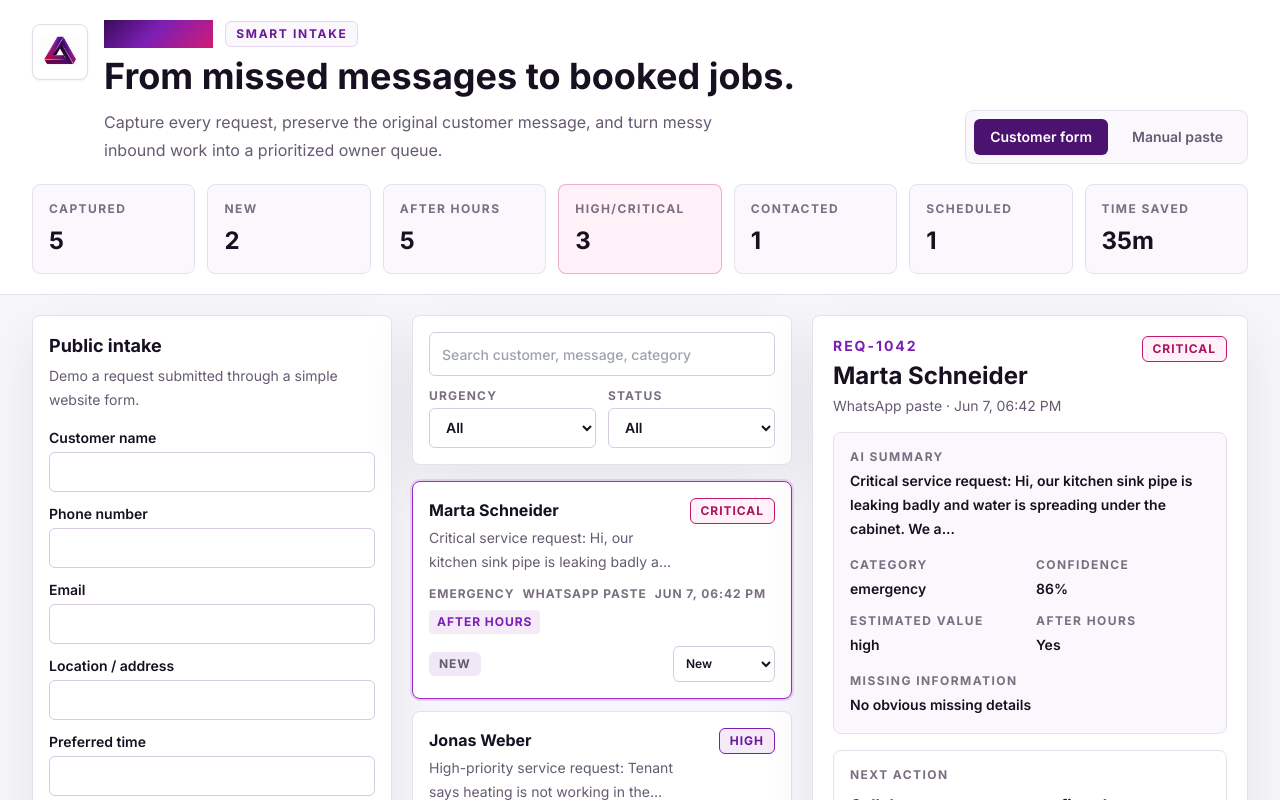
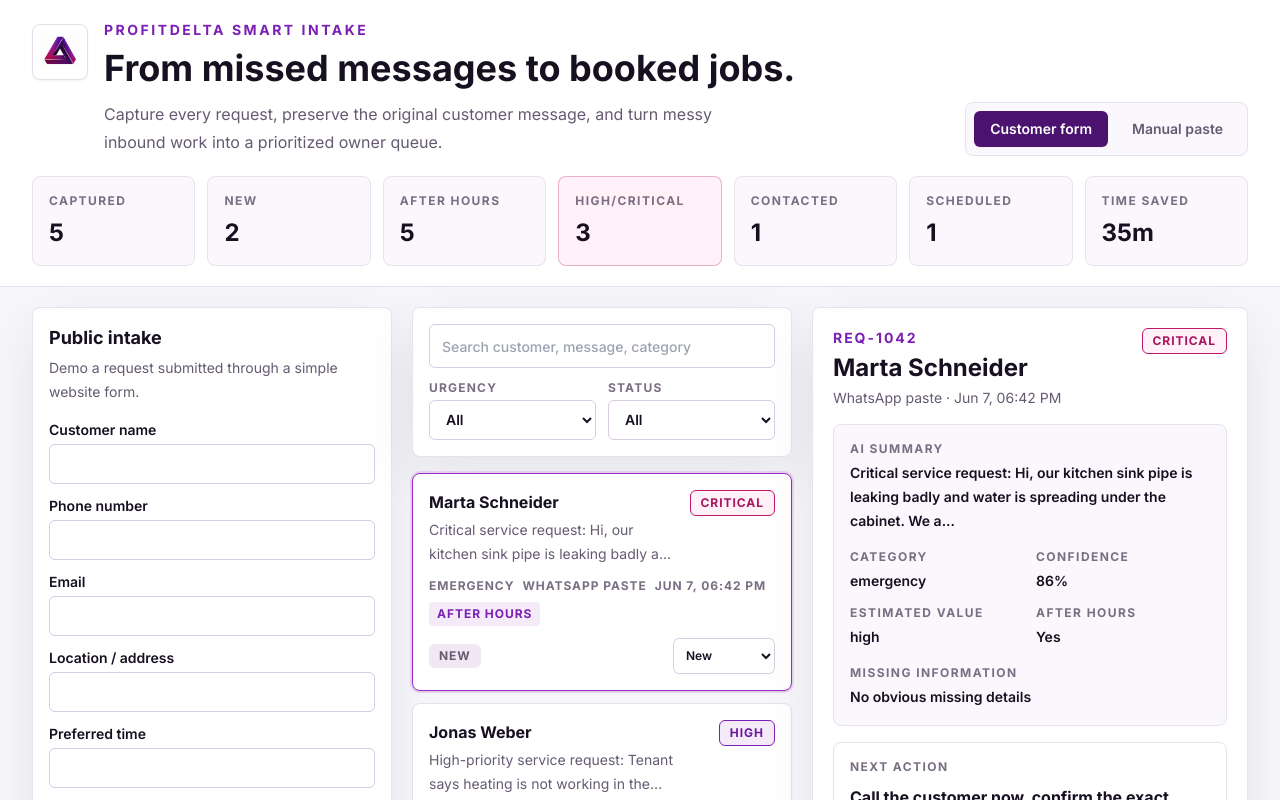
Before and after one commit to giliyoffe/profitdelta-smart-intake-poc, a Next.js app: page / in a window 1280 px wide. Shown: the top 800 px of the page. Built offline with nearby package versions, Linux system fonts and the light colour scheme.

Commit message:
Restore clean Smart Intake header label

```diff
--- a/components/SmartIntakeApp.tsx
+++ b/components/SmartIntakeApp.tsx
@@ -398,14 +398,7 @@ export function SmartIntakeApp() {
                 src="/assets/logo/profitdelta-symbol.png"
               />
               <div>
-                <div className="flex flex-wrap items-center gap-3">
-                  <p className="text-xl font-black tracking-normal text-transparent [background:linear-gradient(135deg,#3A0B57_0%,#7B1FB5_45%,#D21B73_100%)] bg-clip-text">
-                    ProfitDelta
-                  </p>
-                  <span className="rounded-md border border-[#E6D7EE] bg-[#FAF8FC] px-2.5 py-1 text-xs font-bold uppercase tracking-[0.14em] text-[#6B179C]">
-                    Smart Intake
-                  </span>
-                </div>
+                <p className="text-sm font-bold uppercase tracking-[0.18em] text-[#7B1FB5]">ProfitDelta Smart Intake</p>
                 <h1 className="mt-2 max-w-3xl text-3xl font-bold tracking-normal text-[#171021] sm:text-4xl">
                   From missed messages to booked jobs.
                 </h1>
```
